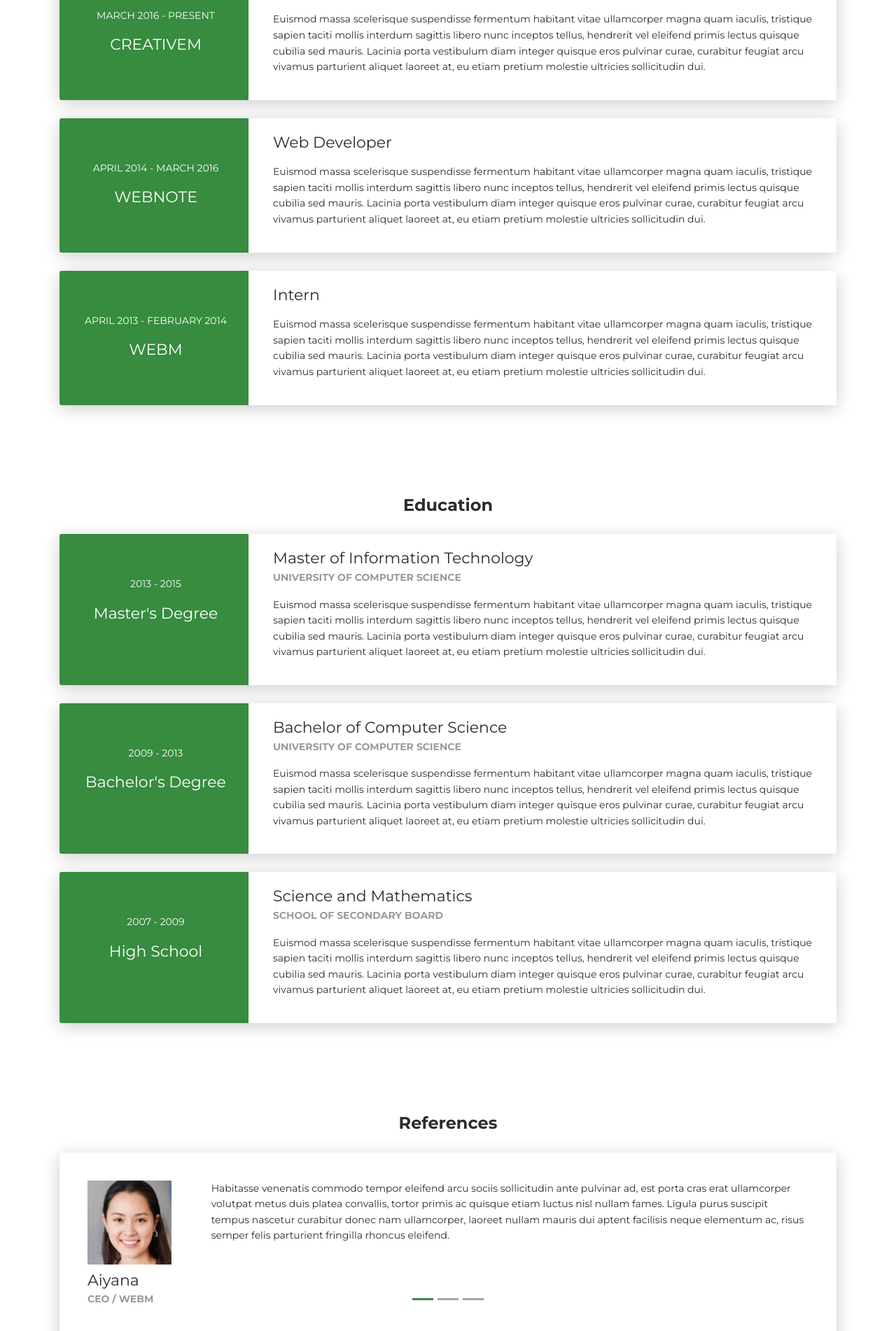
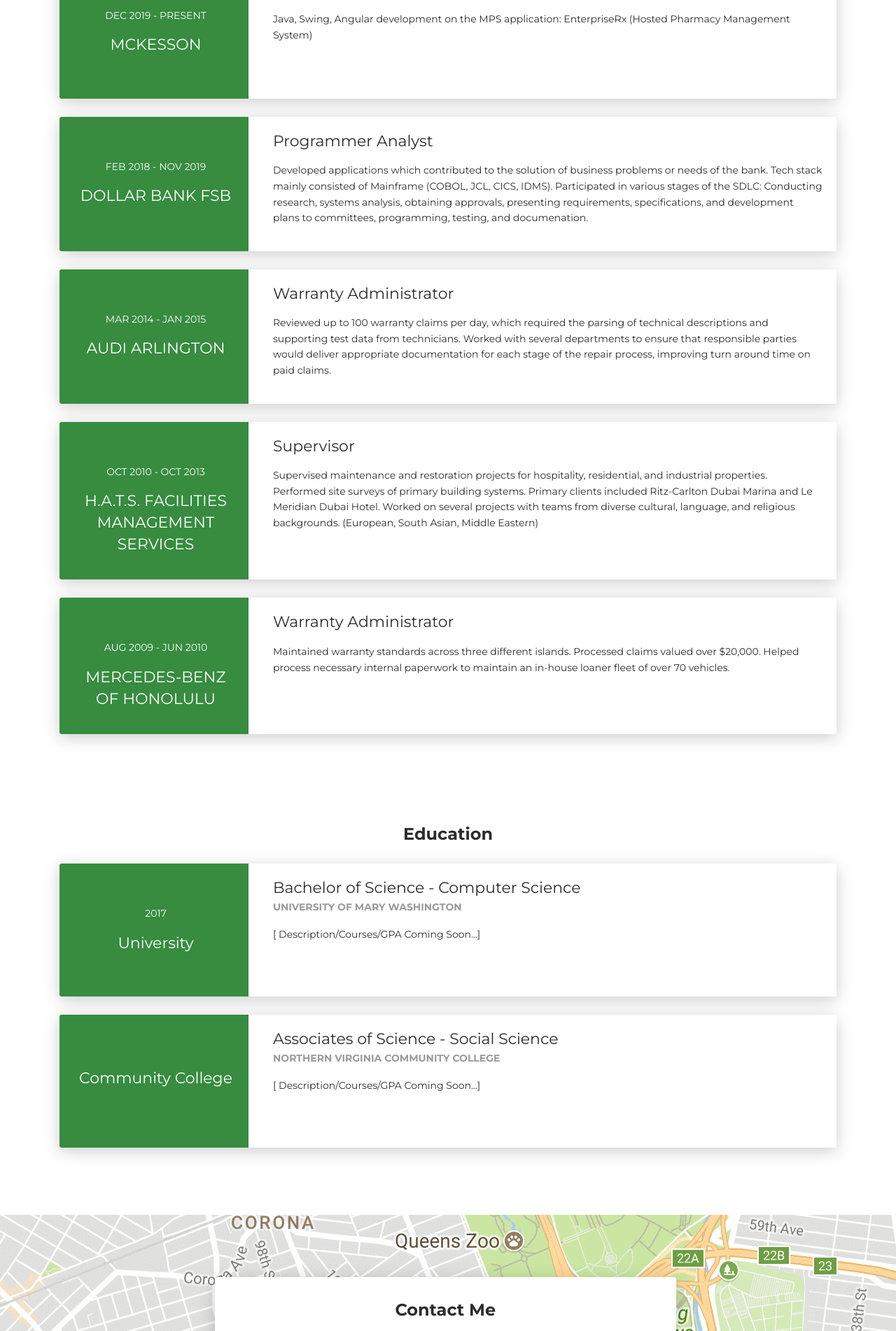
Before and after one commit to jtroussard/static-site, a Flask app: page / in a window 1280 px wide. Shown: the part 2458-4360 px from the top of the page at 70% size. Run offline with Flask 2, Linux system fonts and the light colour scheme; some libraries are stand-ins or nearby versions.

Commit message:
lazy commit - website converted enough to cover all areas however needs processors for incoming data to properly retain the layered structures for port,exp,edu will need to return at a later date

```diff
--- a/personal_website2/templates/home.html
+++ b/personal_website2/templates/home.html
@@ -5,7 +5,7 @@
 <div class="profile-page">
   <div class="wrapper">
     <div class="page-header page-header-small" filter-color="green">
-      <div class="page-header-image" data-parallax="true" style="background-image: url('static/images/cc-bg-1.jpg');"></div>
+      <div class="page-header-image" data-parallax="true" style="background-image: url('static/images/{{ data['website']['back'] }}');"></div>
       <div class="container">
         <div class="content-center">
           <div class="cc-profile-image"><a href="#"><img src="{{ url_for('static', filename='images/jacques-with-clio-crop-small.jpg') }}" alt="Image"/></a></div>
@@ -280,112 +280,54 @@
 <div class="section" id="experience">
   <div class="container cc-experience">
     <div class="h4 text-center mb-4 title">Work Experience</div>
+    {% for exp in data.experience %}
     <div class="card">
       <div class="row">
         <div class="col-md-3 bg-primary" data-aos="fade-right" data-aos-offset="50" data-aos-duration="500">
           <div class="card-body cc-experience-header">
-            <p>March 2016 - Present</p>
-            <div class="h5">CreativeM</div>
+            <p>{{ exp['experience_start_date'] }} - {{ exp['experience_end_date'] }}</p>
+            <div class="h5">{{ exp['employer_name'] }}</div>
           </div>
         </div>
         <div class="col-md-9" data-aos="fade-left" data-aos-offset="50" data-aos-duration="500">
           <div class="card-body">
-            <div class="h5">Front End Developer</div>
-            <p>Euismod massa scelerisque suspendisse fermentum habitant vitae ullamcorper magna quam iaculis, tristique sapien taciti mollis interdum sagittis libero nunc inceptos tellus, hendrerit vel eleifend primis lectus quisque cubilia sed mauris. Lacinia porta vestibulum diam integer quisque eros pulvinar curae, curabitur feugiat arcu vivamus parturient aliquet laoreet at, eu etiam pretium molestie ultricies sollicitudin dui.</p>
+            <div class="h5">{{ exp['position_title'] }}</div>
+            <p>{{ exp['experience_description'] }}</p>
           </div>
         </div>
       </div>
     </div>
-    <div class="card">
-      <div class="row">
-        <div class="col-md-3 bg-primary" data-aos="fade-right" data-aos-offset="50" data-aos-duration="500">
-          <div class="card-body cc-experience-header">
-            <p>April 2014 - March 2016</p>
-            <div class="h5">WebNote</div>
-          </div>
-        </div>
-        <div class="col-md-9" data-aos="fade-left" data-aos-offset="50" data-aos-duration="500">
-          <div class="card-body">
-            <div class="h5">Web Developer</div>
-            <p>Euismod massa scelerisque suspendisse fermentum habitant vitae ullamcorper magna quam iaculis, tristique sapien taciti mollis interdum sagittis libero nunc inceptos tellus, hendrerit vel eleifend primis lectus quisque cubilia sed mauris. Lacinia porta vestibulum diam integer quisque eros pulvinar curae, curabitur feugiat arcu vivamus parturient aliquet laoreet at, eu etiam pretium molestie ultricies sollicitudin dui.</p>
-          </div>
-        </div>
-      </div>
-    </div>
-    <div class="card">
-      <div class="row">
-        <div class="col-md-3 bg-primary" data-aos="fade-right" data-aos-offset="50" data-aos-duration="500">
-          <div class="card-body cc-experience-header">
-            <p>April 2013 - February 2014</p>
-            <div class="h5">WEBM</div>
-          </div>
-        </div>
-        <div class="col-md-9" data-aos="fade-left" data-aos-offset="50" data-aos-duration="500">
-          <div class="card-body">
-            <div class="h5">Intern</div>
-            <p>Euismod massa scelerisque suspendisse fermentum habitant vitae ullamcorper magna quam iaculis, tristique sapien taciti mollis interdum sagittis libero nunc inceptos tellus, hendrerit vel eleifend primis lectus quisque cubilia sed mauris. Lacinia porta vestibulum diam integer quisque eros pulvinar curae, curabitur feugiat arcu vivamus parturient aliquet laoreet at, eu etiam pretium molestie ultricies sollicitudin dui.</p>
-          </div>
-        </div>
-      </div>
-    </div>
+    {% endfor %}
+
   </div>
 </div>
 <div class="section">
   <div class="container cc-education">
     <div class="h4 text-center mb-4 title">Education</div>
+    {% for edu in data['education'] %}
     <div class="card">
       <div class="row">
         <div class="col-md-3 bg-primary" data-aos="fade-right" data-aos-offset="50" data-aos-duration="500">
-          <div class="card-body cc-education-header">
-            <p>2013 - 2015</p>
-            <div class="h5">Master's Degree</div>
+          <div class="card-body cc-education-header" style="min-height: 190px;">
+            <p>{{ edu['end_year'] }}</p>
+            <div class="h5">{{ edu['type'] }}</div>
           </div>
         </div>
         <div class="col-md-9" data-aos="fade-left" data-aos-offset="50" data-aos-duration="500">
           <div class="card-body">
-            <div class="h5">Master of Information Technology</div>
-            <p class="category">University of Computer Science</p>
-            <p>Euismod massa scelerisque suspendisse fermentum habitant vitae ullamcorper magna quam iaculis, tristique sapien taciti mollis interdum sagittis libero nunc inceptos tellus, hendrerit vel eleifend primis lectus quisque cubilia sed mauris. Lacinia porta vestibulum diam integer quisque eros pulvinar curae, curabitur feugiat arcu vivamus parturient aliquet laoreet at, eu etiam pretium molestie ultricies sollicitudin dui.</p>
+            <div class="h5">{{ edu['degrees'][0]['degree_type'] }} - {{ edu['degrees'][0]['degree_focus'] }}</div>
+            <p class="category">{{ edu['name'] }}</p>
+            <p>[ Description/Courses/GPA Coming Soon...]</p>
           </div>
         </div>
       </div>
     </div>
-    <div class="card">
-      <div class="row">
-        <div class="col-md-3 bg-primary" data-aos="fade-right" data-aos-offset="50" data-aos-duration="500">
-          <div class="card-body cc-education-header">
-            <p>2009 - 2013</p>
-            <div class="h5">Bachelor's Degree</div>
-          </div>
-        </div>
-        <div class="col-md-9" data-aos="fade-left" data-aos-offset="50" data-aos-duration="500">
-          <div class="card-body">
-            <div class="h5">Bachelor of Computer Science</div>
-            <p class="category">University of Computer Science</p>
-            <p>Euismod massa scelerisque suspendisse fermentum habitant vitae ullamcorper magna quam iaculis, tristique sapien taciti mollis interdum sagittis libero nunc inceptos tellus, hendrerit vel eleifend primis lectus quisque cubilia sed mauris. Lacinia porta vestibulum diam integer quisque eros pulvinar curae, curabitur feugiat arcu vivamus parturient aliquet laoreet at, eu etiam pretium molestie ultricies sollicitudin dui.</p>
-          </div>
-        </div>
-      </div>
-    </div>
-    <div class="card">
-      <div class="row">
-        <div class="col-md-3 bg-primary" data-aos="fade-right" data-aos-offset="50" data-aos-duration="500">
-          <div class="card-body cc-education-header">
-            <p>2007 - 2009</p>
-            <div class="h5">High School</div>
-          </div>
-        </div>
-        <div class="col-md-9" data-aos="fade-left" data-aos-offset="50" data-aos-duration="500">
-          <div class="card-body">
-            <div class="h5">Science and Mathematics</div>
-            <p class="category">School of Secondary board</p>
-            <p>Euismod massa scelerisque suspendisse fermentum habitant vitae ullamcorper magna quam iaculis, tristique sapien taciti mollis interdum sagittis libero nunc inceptos tellus, hendrerit vel eleifend primis lectus quisque cubilia sed mauris. Lacinia porta vestibulum diam integer quisque eros pulvinar curae, curabitur feugiat arcu vivamus parturient aliquet laoreet at, eu etiam pretium molestie ultricies sollicitudin dui.</p>
-          </div>
-        </div>
-      </div>
-    </div>
+    {% endfor %}
+
   </div>
 </div>
+
+{#
 <div class="section" id="reference">
   <div class="container cc-reference">
     <div class="h4 mb-4 text-center title">References</div>
@@ -435,6 +377,10 @@
     </div>
   </div>
 </div>
+
+#}
+
+
 <div class="section" id="contact">
   <div class="cc-contact-information" style="background-image: url('static/images/staticmap.png')">
     <div class="container">
@@ -444,6 +390,7 @@
             <div class="card mb-0" data-aos="zoom-in">
               <div class="h4 text-center title">Contact Me</div>
               <div class="row">
+                {#
                 <div class="col-md-6">
                   <div class="card-body">
                     <form action="https://formspree.io/your@email.com" method="POST">
@@ -483,15 +430,18 @@
                       </div>
                     </form>
                   </div>
-                </div>
+                </div> #}
                 <div class="col-md-6">
                   <div class="card-body">
                     <p class="mb-0"><strong>Address </strong></p>
-                    <p class="pb-2">140, City Center, New York, U.S.A</p>
-                    <p class="mb-0"><strong>Phone</strong></p>
-                    <p class="pb-2">+1718-111-0011</p>
+                    <p class="pb-2">
+                      {{ data.personal['address'][0]['city'] }},
+                      {{ data.personal['address'][0]['state'] }},
+                      {{ data.personal['address'][0]['country'] }}</p>
+{#                    <p class="mb-0"><strong>Phone</strong></p>
+                    <p class="pb-2">+1718-111-0011</p> #}
                     <p class="mb-0"><strong>Email</strong></p>
-                    <p>anthony@company.com</p>
+                    <p>{{ data.personal['email'] }}</p>
                   </div>
                 </div>
               </div>
--- a/personal_website2/templates/layout.html
+++ b/personal_website2/templates/layout.html
@@ -48,7 +48,17 @@
     </header>
     {% block content %}{% endblock content %}
     <footer class="footer">
+      {#
         <div class="container text-center"><a class="cc-facebook btn btn-link" href="#"><i class="fa fa-facebook fa-2x " aria-hidden="true"></i></a><a class="cc-twitter btn btn-link " href="#"><i class="fa fa-twitter fa-2x " aria-hidden="true"></i></a><a class="cc-google-plus btn btn-link" href="#"><i class="fa fa-google-plus fa-2x" aria-hidden="true"></i></a><a class="cc-instagram btn btn-link" href="#"><i class="fa fa-instagram fa-2x " aria-hidden="true"></i></a></div>
+        #}
+        <div class="h4 title text-center">
+          BY THE WAY...
+        </div>
+        <div class="text-center">
+          <p> This web site is totally a Flask App!!! Check out the code here!</p>
+          <a href="https://github.com/jtroussard/personal_website2">Personal Website2 in Flask</a>
+        </div>
+
         <div class="h4 title text-center">
             {% if data %}
                 {{ data.personal['first_name'] }} {{ data.personal['last_name'] }}
```
Also changed, not shown: personal_website2/data.json (+11 -1 lines), personal_website2/static/images/IMG_20200128_190453470.jpg (added), personal_website2/static/images/back.png (added), personal_website2/static/images/westend-pitt.png (added).
